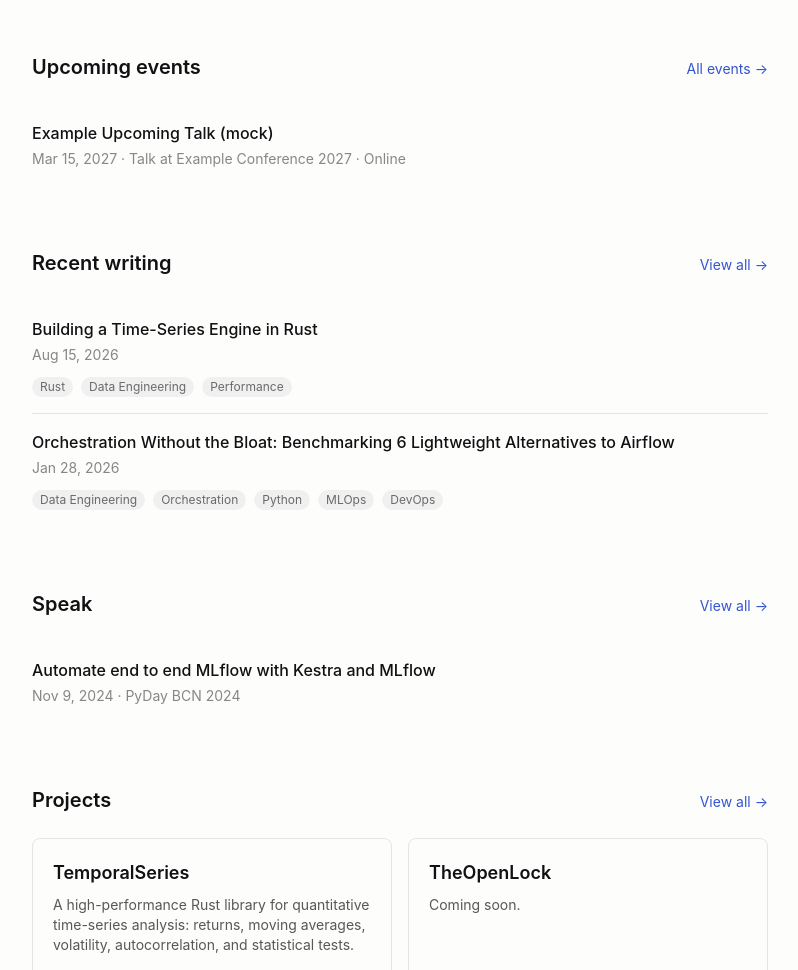
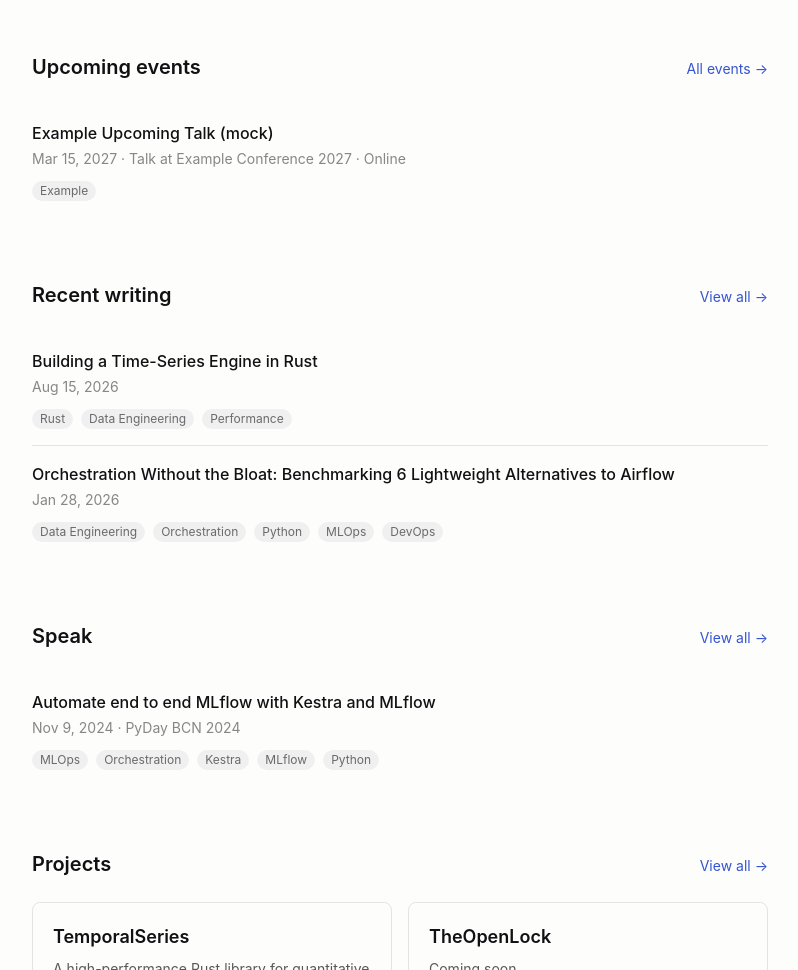
Before and after one commit to MGijon/TheGraph.es, an Astro site: page / in a window 1280 px wide. Shown: the part 240-1210 px from the top of the page, without its empty margins (240-1038 px from the left). Built offline with nearby package versions, Linux system fonts and the light colour scheme; Astro itself is replaced by a stand-in of ours; some packages are replaced by stand-ins of ours.

Commit message:
feat(home): show tags on upcoming and past events
Co-Authored-By: Claude Opus 5.5 <noreply@anthropic.com>

```diff
--- a/src/pages/index.astro
+++ b/src/pages/index.astro
@@ -53,6 +53,13 @@ const projects = (await getCollection('projects', ({ data }) => !data.draft))
                   {kindLabel[entry.data.kind]} at {entry.data.event}
                   {entry.data.location && ` · ${entry.data.location}`}
                 </span>
+                {entry.data.tags.length > 0 && (
+                  <ul class="mt-2 flex flex-wrap gap-2">
+                    {entry.data.tags.map((tag) => (
+                      <li class="rounded-full bg-ink/5 px-2 py-0.5 text-xs text-ink/60">{tag}</li>
+                    ))}
+                  </ul>
+                )}
               </a>
             </li>
           ))}
@@ -122,6 +129,13 @@ const projects = (await getCollection('projects', ({ data }) => !data.draft))
                   {' · '}
                   {entry.data.event}
                 </span>
+                {entry.data.tags.length > 0 && (
+                  <ul class="mt-2 flex flex-wrap gap-2">
+                    {entry.data.tags.map((tag) => (
+                      <li class="rounded-full bg-ink/5 px-2 py-0.5 text-xs text-ink/60">{tag}</li>
+                    ))}
+                  </ul>
+                )}
               </a>
             </li>
           ))}
```
